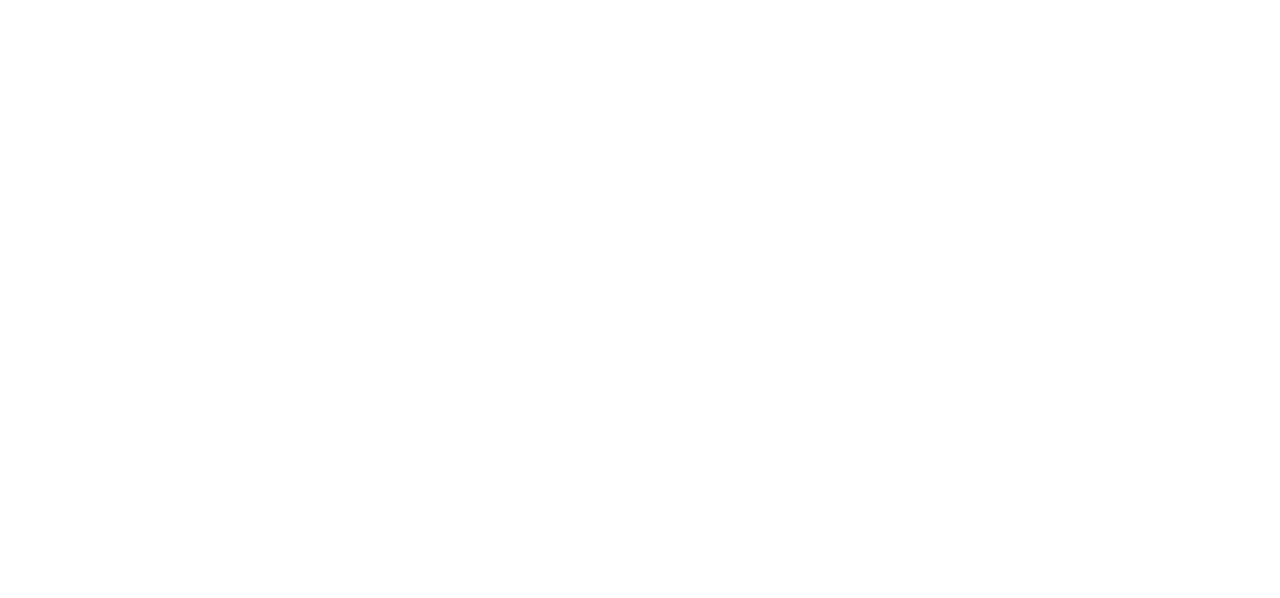
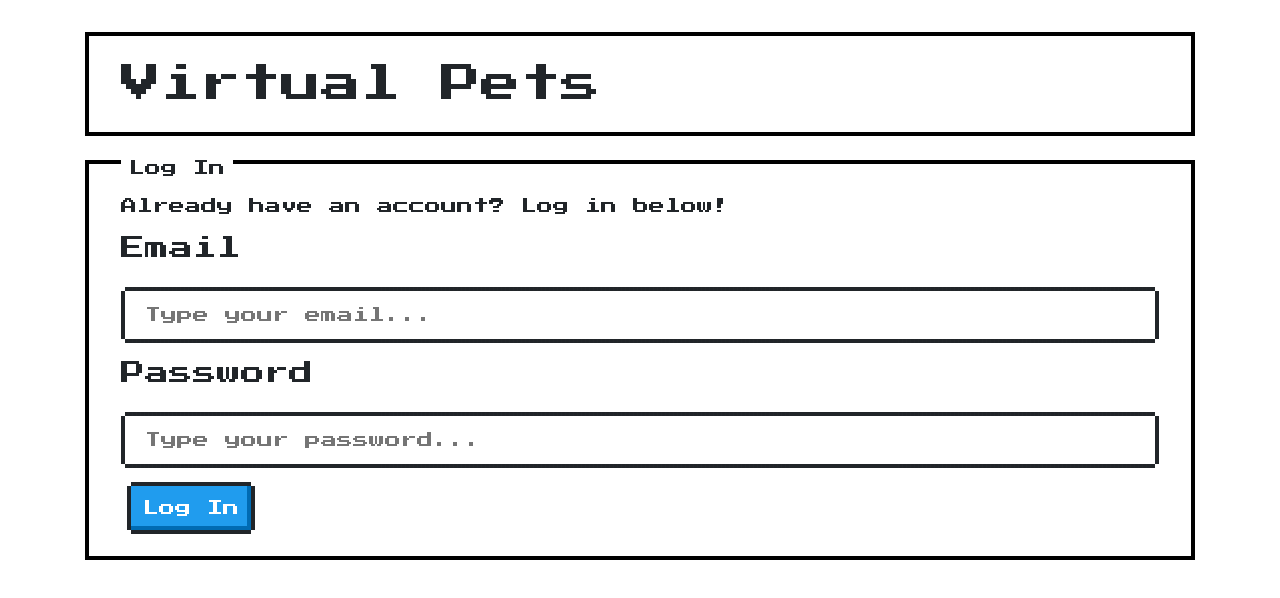
Before and after one commit to seraphina-b/virtual-pets, a React (Create React App) app in the folder react/: page / in a window 1280 px wide. Shown: the top 598 px of the page. Built offline with nearby package versions, Linux system fonts and the light colour scheme.

Commit message:
made login page main page

```diff
--- a/react/src/App.js
+++ b/react/src/App.js
@@ -13,13 +13,13 @@ class App extends React.Component {
     this.state = {};
   }
 
-  componentDidMount = () => {};
+  componentDidMount = () => { };
 
   render() {
     return (
       <BrowserRouter>
         <Switch>
-          <Route path="/login" component={LogIn} />
+          <Route path="/" component={LogIn} />
 
           <Route path="/create">
             <Create />
```
